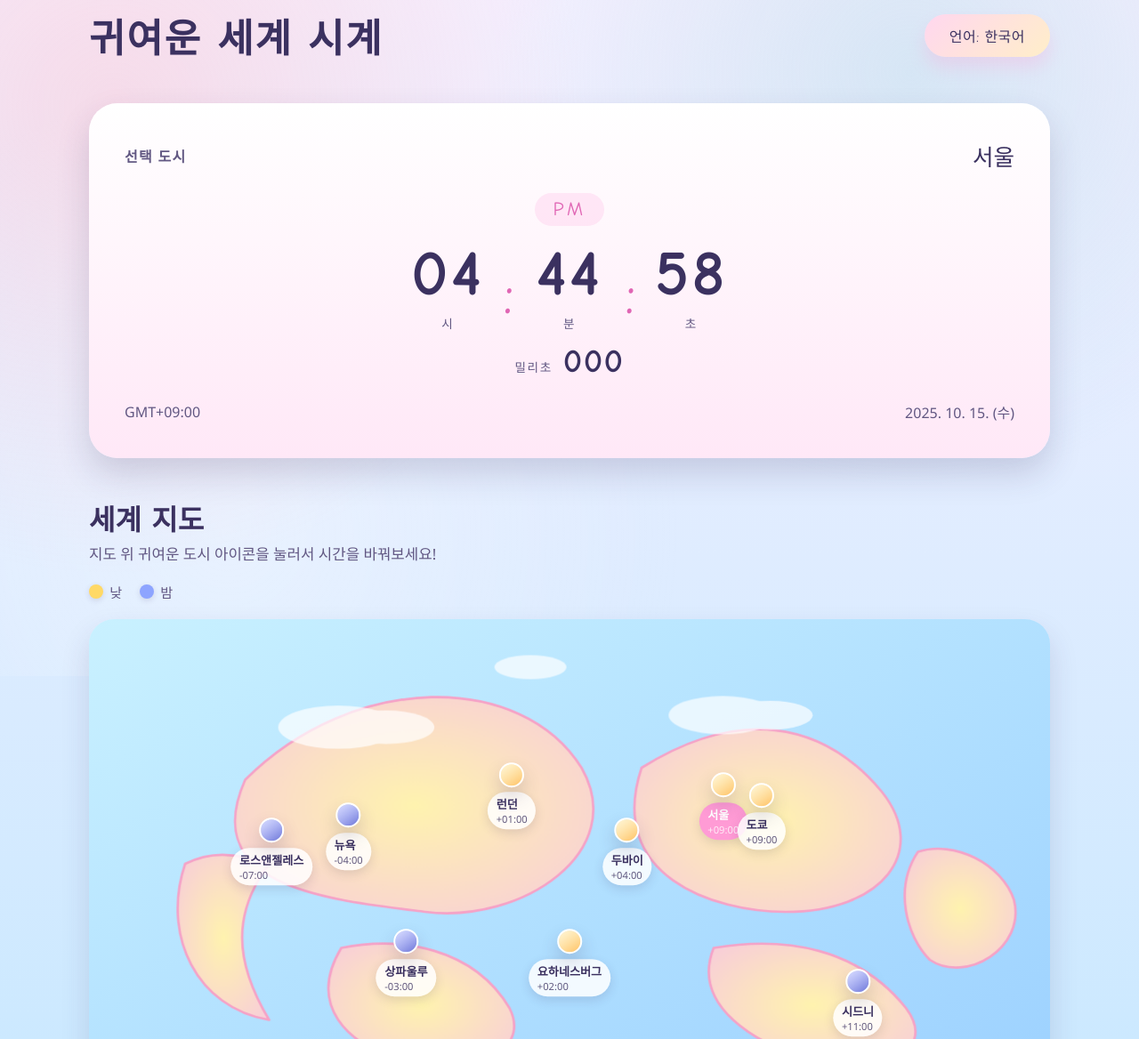
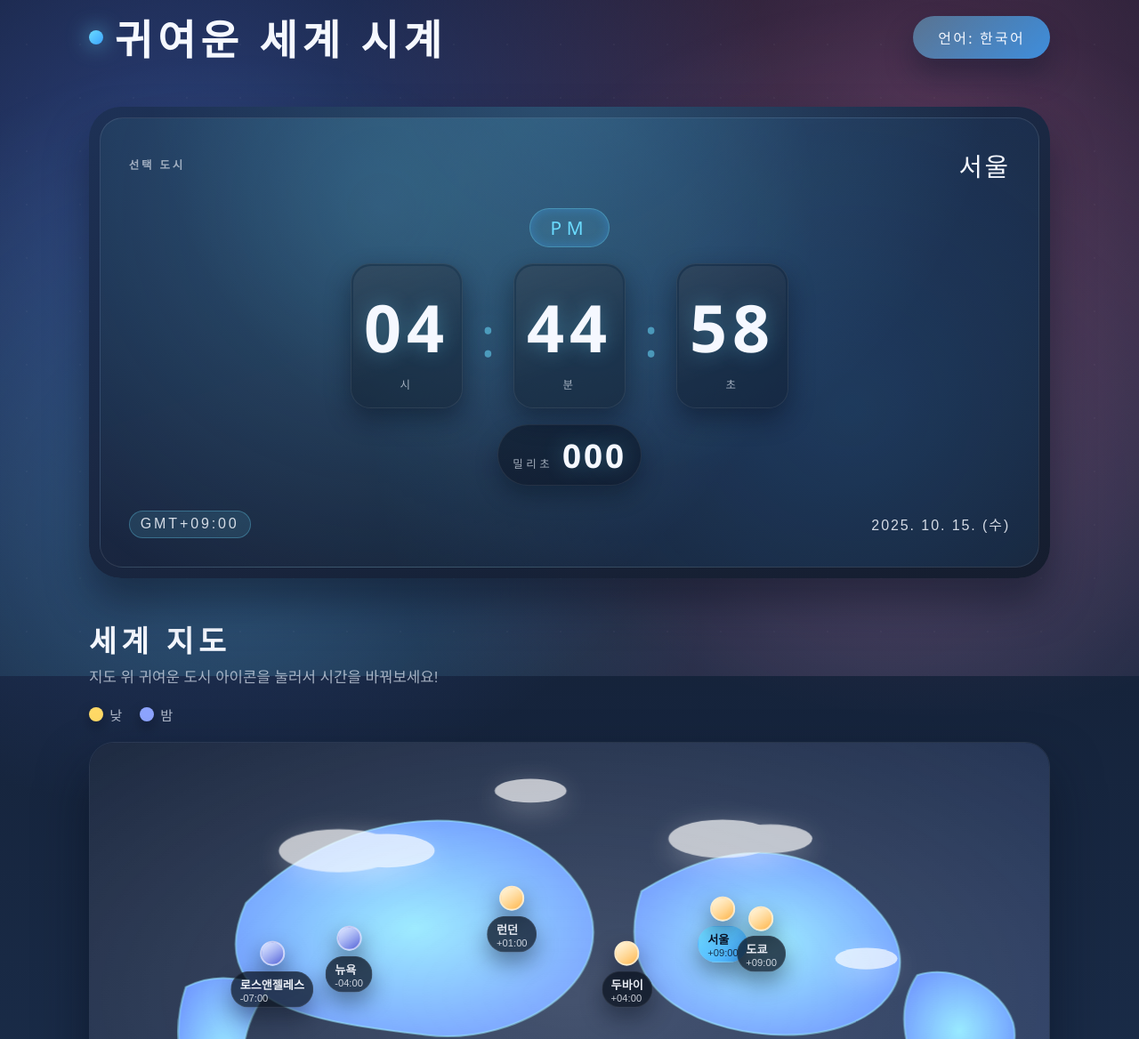
Before and after one commit to hblim215/AI_251015, a plain HTML site: page timer/index.html in a window 1280 px wide. Shown: the part 40-1208 px from the top of the page at 89% size. Drawn offline with Linux system fonts and the light colour scheme.

Commit message:
Redesign timer interface

```diff
--- a/timer/index.html
+++ b/timer/index.html
@@ -85,20 +85,24 @@
           >
             <defs>
               <linearGradient id="oceanGradient" x1="0%" y1="0%" x2="100%" y2="100%">
-                <stop offset="0%" stop-color="#c9f1ff"></stop>
-                <stop offset="100%" stop-color="#9bd0ff"></stop>
+                <stop offset="0%" stop-color="#132038"></stop>
+                <stop offset="100%" stop-color="#253a65"></stop>
               </linearGradient>
               <radialGradient id="continentGradient" cx="50%" cy="50%" r="75%">
-                <stop offset="0%" stop-color="#fff3af"></stop>
-                <stop offset="100%" stop-color="#f7c9de"></stop>
+                <stop offset="0%" stop-color="#8fe9ff"></stop>
+                <stop offset="100%" stop-color="#5578ff"></stop>
+              </radialGradient>
+              <radialGradient id="continentGlow" cx="50%" cy="50%" r="120%">
+                <stop offset="0%" stop-color="rgba(255, 255, 255, 0.4)"></stop>
+                <stop offset="80%" stop-color="rgba(255, 255, 255, 0)"></stop>
               </radialGradient>
             </defs>
             <rect width="800" height="420" fill="url(#oceanGradient)"></rect>
             <g
               class="map-continents"
               fill="url(#continentGradient)"
-              stroke="#f5a2c7"
-              stroke-width="2"
+              stroke="rgba(143, 233, 255, 0.55)"
+              stroke-width="1.5"
               stroke-linejoin="round"
             >
               <path
@@ -126,7 +130,14 @@
               <ellipse cx="520" cy="80" rx="45" ry="16"></ellipse>
               <ellipse cx="560" cy="80" rx="35" ry="12"></ellipse>
               <ellipse cx="360" cy="40" rx="30" ry="10"></ellipse>
+              <ellipse cx="640" cy="180" rx="26" ry="9"></ellipse>
             </g>
+            <rect
+              width="800"
+              height="420"
+              fill="url(#continentGlow)"
+              opacity="0.45"
+            ></rect>
           </svg>
 
           <div
--- a/timer/style.css
+++ b/timer/style.css
@@ -1,18 +1,20 @@
 :root {
-  --bg-top: #f6f0ff;
-  --bg-bottom: #c7e8ff;
-  --card-top: #ffffff;
-  --card-bottom: #ffe8f7;
-  --accent: #ff9bd5;
-  --accent-dark: #e066b4;
-  --text-main: #3b3160;
-  --text-secondary: #615782;
-  --shadow: rgba(59, 49, 96, 0.18);
-  --map-border: #f5a2c7;
+  --bg-top: #0d1423;
+  --bg-bottom: #1c304f;
+  --bg-mid: rgba(123, 169, 255, 0.18);
+  --card-top: rgba(31, 51, 89, 0.9);
+  --card-bottom: rgba(21, 29, 46, 0.85);
+  --accent: #6bdcff;
+  --accent-strong: #3ba3ff;
+  --accent-soft: rgba(107, 220, 255, 0.18);
+  --text-main: #f5f8ff;
+  --text-secondary: rgba(236, 244, 255, 0.7);
+  --shadow: rgba(10, 17, 33, 0.5);
+  --map-border: rgba(255, 255, 255, 0.35);
   --day-dot: #ffd966;
   --night-dot: #8da4ff;
-  --font-display: "Comic Sans MS", "Segoe UI Rounded", "Trebuchet MS", sans-serif;
-  --font-body: "Segoe UI", "Apple SD Gothic Neo", "Malgun Gothic", sans-serif;
+  --font-display: "SUIT", "Pretendard", "Segoe UI", "Apple SD Gothic Neo", sans-serif;
+  --font-body: "Pretendard", "Apple SD Gothic Neo", "Malgun Gothic", sans-serif;
 }
 
 *,
@@ -30,19 +32,32 @@ body {
   padding: clamp(1.5rem, 4vw, 3rem);
   font-family: var(--font-body);
   color: var(--text-main);
-  background: linear-gradient(180deg, var(--bg-top) 0%, var(--bg-bottom) 100%);
+  background:
+    radial-gradient(circle at 16% 18%, rgba(90, 129, 255, 0.38) 0, transparent 42%),
+    radial-gradient(circle at 82% 12%, rgba(255, 121, 198, 0.25) 0, transparent 40%),
+    linear-gradient(180deg, var(--bg-top) 0%, var(--bg-bottom) 100%);
 }
 
-body::before {
+body::before,
+body::after {
   content: "";
   position: fixed;
   inset: 0;
   pointer-events: none;
-  background-image:
-    radial-gradient(circle at 10% 20%, rgba(255, 182, 193, 0.35) 0, transparent 40%),
-    radial-gradient(circle at 80% 15%, rgba(173, 216, 230, 0.4) 0, transparent 38%),
-    radial-gradient(circle at 20% 80%, rgba(255, 255, 255, 0.3) 0, transparent 42%);
   z-index: 0;
+}
+
+body::before {
+  background:
+    radial-gradient(circle at 20% 80%, rgba(107, 220, 255, 0.22) 0, transparent 45%),
+    radial-gradient(circle at 78% 74%, rgba(255, 182, 240, 0.2) 0, transparent 48%);
+}
+
+body::after {
+  background-image: radial-gradient(rgba(255, 255, 255, 0.08) 1px, transparent 0);
+  background-size: 60px 60px;
+  mix-blend-mode: screen;
+  opacity: 0.4;
 }
 
 .app {
@@ -63,8 +78,22 @@ body::before {
 .app__title {
   margin: 0;
   font-family: var(--font-display);
-  font-size: clamp(1.75rem, 4vw, 2.75rem);
-  letter-spacing: 0.04em;
+  font-size: clamp(1.8rem, 4vw, 2.9rem);
+  letter-spacing: 0.12em;
+  text-transform: uppercase;
+  color: var(--text-main);
+  display: inline-flex;
+  align-items: center;
+  gap: 0.8rem;
+}
+
+.app__title::before {
+  content: "";
+  width: 16px;
+  height: 16px;
+  border-radius: 50%;
+  background: linear-gradient(135deg, var(--accent), var(--accent-strong));
+  box-shadow: 0 0 24px rgba(107, 220, 255, 0.8);
 }
 
 .pill-button {
@@ -73,31 +102,69 @@ body::before {
   padding: 0.75rem 1.75rem;
   font-family: var(--font-display);
   font-size: 1rem;
-  letter-spacing: 0.03em;
+  letter-spacing: 0.14em;
+  text-transform: uppercase;
   color: var(--text-main);
-  background: linear-gradient(135deg, #ffd7ef 0%, #ffeec9 100%);
-  box-shadow: 0 12px 18px rgba(255, 155, 213, 0.25);
+  background:
+    linear-gradient(135deg, rgba(107, 220, 255, 0.35) 0%, rgba(59, 163, 255, 0.8) 100%),
+    rgba(255, 255, 255, 0.08);
+  backdrop-filter: blur(16px);
+  box-shadow: 0 18px 32px rgba(11, 20, 40, 0.4);
   cursor: pointer;
-  transition: transform 180ms ease, box-shadow 180ms ease;
+  transition: transform 180ms ease, box-shadow 180ms ease, background 240ms ease;
 }
 
 .pill-button:hover {
-  transform: translateY(-2px);
-  box-shadow: 0 16px 24px rgba(255, 155, 213, 0.3);
+  transform: translateY(-2px) scale(1.01);
+  box-shadow: 0 22px 40px rgba(16, 32, 64, 0.55);
+  background:
+    linear-gradient(135deg, rgba(107, 220, 255, 0.5) 0%, rgba(59, 163, 255, 0.92) 100%),
+    rgba(255, 255, 255, 0.12);
 }
 
 .pill-button:active {
   transform: translateY(0);
-  box-shadow: 0 8px 12px rgba(255, 155, 213, 0.2);
+  box-shadow: 0 12px 20px rgba(11, 20, 40, 0.35);
 }
 
+
 .clock-card {
+  position: relative;
   display: grid;
-  gap: 1.5rem;
-  padding: clamp(1.75rem, 4vw, 2.5rem);
-  border-radius: 32px;
-  background: linear-gradient(180deg, var(--card-top) 0%, var(--card-bottom) 100%);
-  box-shadow: 0 18px 36px var(--shadow);
+  gap: 1.75rem;
+  padding: clamp(2rem, 5vw, 2.8rem);
+  border-radius: 36px;
+  background:
+    linear-gradient(160deg, var(--card-top) 0%, var(--card-bottom) 100%),
+    rgba(18, 26, 40, 0.85);
+  box-shadow: 0 28px 45px var(--shadow);
+  overflow: hidden;
+}
+
+.clock-card::before {
+  content: "";
+  position: absolute;
+  inset: 12px;
+  border-radius: 26px;
+  border: 1px solid rgba(255, 255, 255, 0.1);
+  background: radial-gradient(circle at 30% 20%, rgba(107, 220, 255, 0.22), transparent 58%),
+    radial-gradient(circle at 80% 65%, rgba(59, 163, 255, 0.18), transparent 60%);
+  filter: blur(0.5px);
+  z-index: 0;
+}
+
+.clock-card::after {
+  content: "";
+  position: absolute;
+  inset: 0;
+  background: radial-gradient(circle at 50% -10%, rgba(107, 220, 255, 0.35), transparent 60%);
+  opacity: 0.6;
+  z-index: 0;
+}
+
+.clock-card > * {
+  position: relative;
+  z-index: 1;
 }
 
 .clock-card__top,
@@ -105,65 +172,104 @@ body::before {
   display: flex;
   justify-content: space-between;
   align-items: center;
-  font-size: clamp(0.9rem, 2.5vw, 1rem);
+  font-size: clamp(0.88rem, 2.5vw, 1rem);
   color: var(--text-secondary);
+  letter-spacing: 0.08em;
 }
 
 .clock-card__label {
   margin: 0;
   font-weight: 600;
-  letter-spacing: 0.08em;
+  letter-spacing: 0.22em;
   text-transform: uppercase;
+  font-size: 0.78rem;
+  color: rgba(245, 248, 255, 0.6);
 }
 
 .clock-card__city {
   font-family: var(--font-display);
-  font-size: clamp(1.2rem, 3vw, 1.6rem);
+  font-size: clamp(1.45rem, 3.2vw, 1.8rem);
   color: var(--text-main);
+  letter-spacing: 0.08em;
+  text-transform: uppercase;
 }
 
 .clock-card__offset,
 .clock-card__date {
   font-variant-numeric: tabular-nums;
+  color: rgba(245, 248, 255, 0.85);
+}
+
+.clock-card__offset {
+  padding: 0.35rem 0.75rem;
+  border-radius: 999px;
+  background: rgba(107, 220, 255, 0.12);
+  border: 1px solid rgba(107, 220, 255, 0.3);
+  letter-spacing: 0.18em;
+  text-transform: uppercase;
+}
+
+.clock-card__date {
+  letter-spacing: 0.12em;
 }
 
 .clock-display {
   display: grid;
-  gap: 0.75rem;
+  gap: 1.1rem;
   justify-items: center;
 }
 
 .clock-display__period {
   font-family: var(--font-display);
-  font-size: clamp(1rem, 2.5vw, 1.35rem);
-  padding: 0.4rem 1.25rem;
+  font-size: clamp(1rem, 2.6vw, 1.3rem);
+  padding: 0.45rem 1.4rem;
   border-radius: 999px;
-  background: rgba(255, 155, 213, 0.2);
-  color: var(--accent-dark);
-  letter-spacing: 0.16em;
+  background: rgba(107, 220, 255, 0.12);
+  color: var(--accent);
+  border: 1px solid rgba(107, 220, 255, 0.35);
+  letter-spacing: 0.28em;
+  text-transform: uppercase;
+  box-shadow: inset 0 0 12px rgba(59, 163, 255, 0.35);
 }
 
 .clock-display__digits {
   display: flex;
-  align-items: flex-end;
-  gap: clamp(0.65rem, 2vw, 1.1rem);
+  align-items: stretch;
+  gap: clamp(0.7rem, 2.5vw, 1.25rem);
   font-family: var(--font-display);
 }
 
 .digit-group {
+  position: relative;
   display: grid;
   justify-items: center;
-  gap: 0.25rem;
-  min-width: 90px;
+  gap: 0.35rem;
+  min-width: 96px;
+  padding: 1.25rem 0.9rem 1.05rem;
+  border-radius: 22px;
+  background: rgba(9, 15, 26, 0.35);
+  border: 1px solid rgba(255, 255, 255, 0.08);
+  box-shadow: 0 12px 28px rgba(7, 14, 29, 0.45);
+  backdrop-filter: blur(24px);
+}
+
+.digit-group::before {
+  content: "";
+  position: absolute;
+  inset: 2px;
+  border-radius: 20px;
+  background: linear-gradient(160deg, rgba(255, 255, 255, 0.08), transparent 68%);
+  pointer-events: none;
 }
 
 .digit-value {
-  font-size: clamp(2.75rem, 8vw, 4.5rem);
+  font-size: clamp(2.8rem, 8vw, 4.6rem);
   font-weight: 700;
-  letter-spacing: 0.05em;
+  letter-spacing: 0.08em;
   font-variant-numeric: tabular-nums;
   color: var(--text-main);
-  transition: transform 200ms ease;
+  text-shadow: 0 0 24px rgba(107, 220, 255, 0.3);
+  transition: transform 200ms ease, color 200ms ease, text-shadow 200ms ease;
 }
 
 .digit-value--millis {
@@ -171,42 +277,53 @@ body::before {
 }
 
 .digit-label {
-  font-size: 0.85rem;
-  letter-spacing: 0.12em;
+  font-size: 0.78rem;
+  letter-spacing: 0.28em;
   text-transform: uppercase;
-  color: var(--text-secondary);
+  color: rgba(236, 244, 255, 0.65);
 }
 
 .digit-colon {
-  font-size: clamp(2.5rem, 7vw, 4rem);
-  color: var(--accent-dark);
-  transform: translateY(-0.3rem);
+  font-size: clamp(2.4rem, 7vw, 3.8rem);
+  color: rgba(107, 220, 255, 0.55);
+  align-self: center;
+  transform: translateY(0);
+  filter: drop-shadow(0 0 14px rgba(107, 220, 255, 0.6));
 }
 
 .clock-display__millis {
-  display: flex;
-  gap: 0.75rem;
+  display: inline-flex;
+  gap: 0.65rem;
   align-items: baseline;
   font-family: var(--font-display);
+  padding: 0.55rem 1rem 0.5rem;
+  border-radius: 999px;
+  background: rgba(9, 15, 26, 0.5);
+  border: 1px solid rgba(255, 255, 255, 0.08);
+  box-shadow: 0 12px 24px rgba(7, 14, 29, 0.35);
 }
 
 .digit-group.is-animating .digit-value,
 .clock-display__millis.is-animating .digit-value {
-  animation: pop 360ms ease;
+  animation: pulse-glow 420ms ease;
 }
 
-@keyframes pop {
+@keyframes pulse-glow {
   0% {
     transform: scale(1);
+    text-shadow: 0 0 24px rgba(107, 220, 255, 0.3);
   }
   35% {
-    transform: scale(1.2);
+    transform: scale(1.12);
+    text-shadow: 0 0 36px rgba(107, 220, 255, 0.55);
   }
   65% {
-    transform: scale(0.94);
+    transform: scale(0.96);
+    text-shadow: 0 0 18px rgba(107, 220, 255, 0.3);
   }
   100% {
     transform: scale(1);
+    text-shadow: 0 0 24px rgba(107, 220, 255, 0.3);
   }
 }
 
@@ -223,20 +340,23 @@ body::before {
 .map-section__title {
   margin: 0;
   font-family: var(--font-display);
-  font-size: clamp(1.4rem, 3vw, 2rem);
+  font-size: clamp(1.5rem, 3vw, 2.1rem);
+  letter-spacing: 0.16em;
+  text-transform: uppercase;
+  color: var(--text-main);
 }
 
 .map-section__subtitle {
   margin: 0;
   font-size: clamp(0.95rem, 2.5vw, 1.05rem);
-  color: var(--text-secondary);
+  color: rgba(236, 244, 255, 0.65);
 }
 
 .map-section__legend {
   display: flex;
   gap: 1.25rem;
   font-size: 0.95rem;
-  color: var(--text-secondary);
+  color: rgba(236, 244, 255, 0.7);
 }
 
 .legend-item {
@@ -250,7 +370,7 @@ body::before {
   height: 16px;
   border-radius: 50%;
   display: inline-block;
-  box-shadow: 0 2px 6px rgba(59, 49, 96, 0.15);
+  box-shadow: 0 6px 14px rgba(7, 14, 29, 0.35);
 }
 
 .legend-dot--day {
@@ -265,13 +385,15 @@ body::before {
   position: relative;
   border-radius: 28px;
   overflow: hidden;
-  box-shadow: 0 16px 32px rgba(59, 49, 96, 0.15);
+  box-shadow: 0 30px 55px rgba(7, 14, 29, 0.55);
+  border: 1px solid rgba(255, 255, 255, 0.08);
 }
 
 .world-map {
   width: 100%;
   height: auto;
   display: block;
+  filter: drop-shadow(0 24px 40px rgba(0, 0, 0, 0.35));
 }
 
 .map-continents {
@@ -280,6 +402,7 @@ body::before {
 
 .map-clouds ellipse {
   animation: cloudDrift 16s linear infinite;
+  filter: drop-shadow(0 6px 12px rgba(255, 255, 255, 0.4));
 }
 
 @keyframes gentleFloat {
@@ -330,8 +453,8 @@ body::before {
   width: 28px;
   height: 28px;
   border-radius: 50%;
-  border: 2px solid #ffffff;
-  box-shadow: 0 10px 20px rgba(59, 49, 96, 0.2);
+  border: 2px solid rgba(255, 255, 255, 0.65);
+  box-shadow: 0 12px 24px rgba(7, 14, 29, 0.5);
   position: relative;
   overflow: hidden;
 }
@@ -340,15 +463,15 @@ body::before {
   content: "";
   position: absolute;
   inset: 0;
-  background: linear-gradient(145deg, rgba(255, 255, 255, 0.6), rgba(255, 255, 255, 0));
+  background: linear-gradient(145deg, rgba(255, 255, 255, 0.75), rgba(255, 255, 255, 0));
 }
 
 .map-marker--day .map-marker__dot {
-  background: linear-gradient(145deg, #ffe79a, #ffc163);
+  background: linear-gradient(145deg, #ffd77f, #ffb347);
 }
 
 .map-marker--night .map-marker__dot {
-  background: linear-gradient(145deg, #9ea8ff, #6c75d7);
+  background: linear-gradient(145deg, #86a4ff, #4f5dd4);
 }
 
 .map-marker__label {
@@ -357,14 +480,16 @@ body::before {
   font-size: 0.82rem;
   font-weight: 600;
   color: var(--text-main);
-  background: rgba(255, 255, 255, 0.85);
-  box-shadow: 0 4px 12px rgba(59, 49, 96, 0.15);
+  background: rgba(12, 20, 34, 0.75);
+  border: 1px solid rgba(255, 255, 255, 0.08);
+  box-shadow: 0 12px 24px rgba(7, 14, 29, 0.4);
   white-space: nowrap;
 }
 
 .map-marker.is-active .map-marker__label {
-  background: var(--accent);
-  color: #ffffff;
+  background: linear-gradient(135deg, rgba(107, 220, 255, 0.85), rgba(59, 163, 255, 0.95));
+  color: #0b1528;
+  border-color: transparent;
 }
 
 .map-marker__label::after {
```
